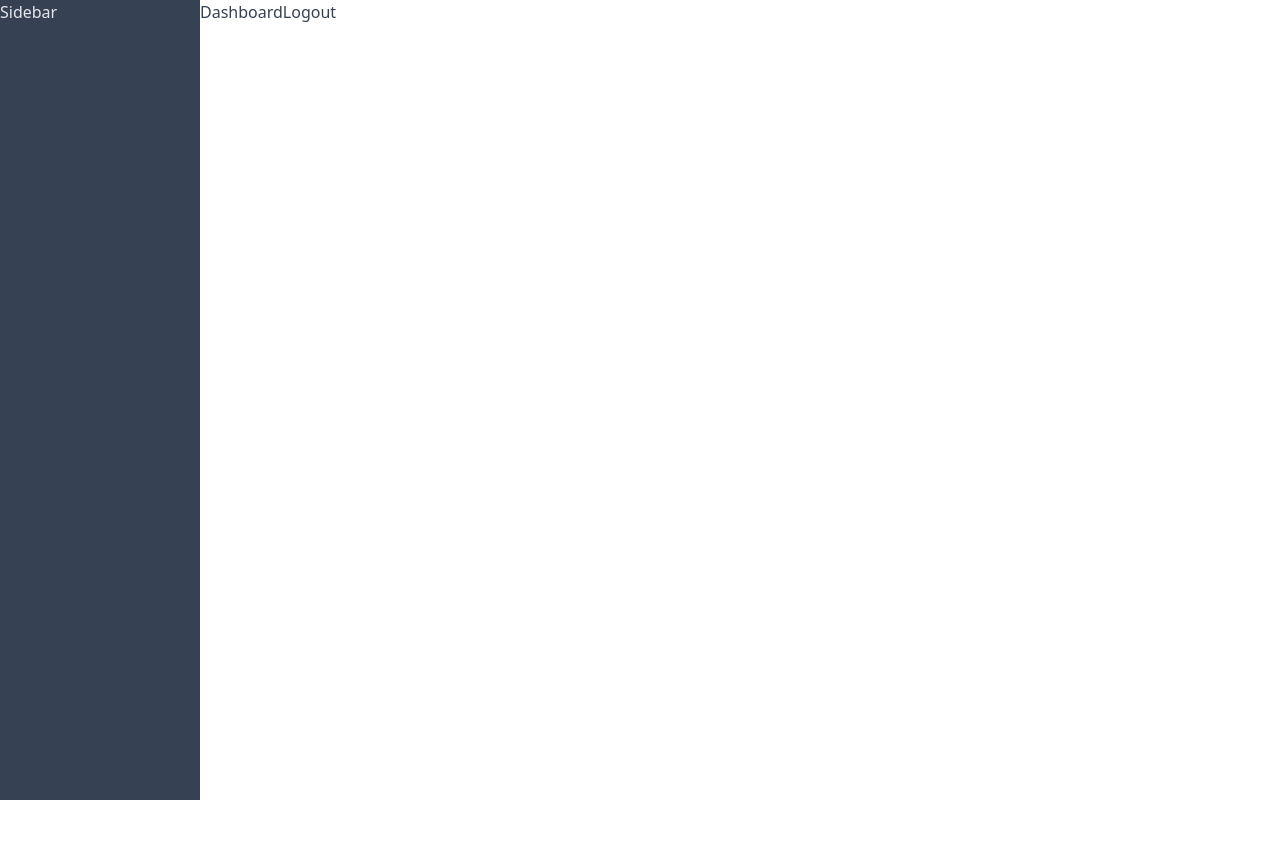
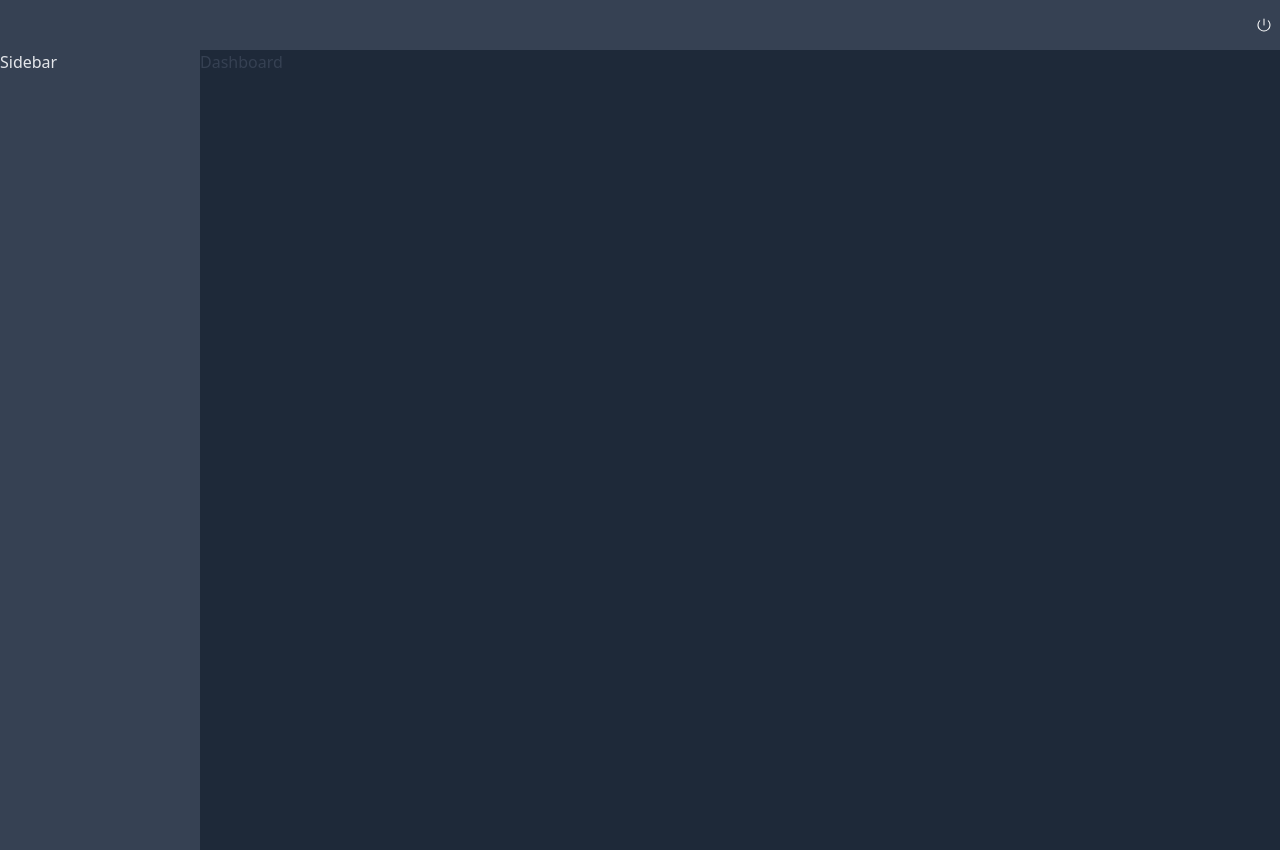
Before and after one commit to dakshinasd/pi-react, a React (Vite) app: page /dashboard in a window 1280 px wide. Before the commit the page ends 800 px from the top, so only its background shows below. Built offline with nearby package versions, Linux system fonts and the light colour scheme.

Commit message:
improvements to <Header />

```diff
--- a/package.json
+++ b/package.json
@@ -10,6 +10,7 @@
     "preview": "vite preview"
   },
   "dependencies": {
+    "@heroicons/react": "^2.2.0",
     "@tailwindcss/vite": "^4.0.6",
     "react": "^19.0.0",
     "react-dom": "^19.0.0",
--- /dev/null
+++ b/src/components/Header/index.tsx
@@ -0,0 +1,23 @@
+import { use } from "react";
+import { PowerIcon } from "@heroicons/react/24/solid";
+
+import AuthContext from "../../providers/auth";
+
+function Header() {
+  const { setIsAuthed } = use(AuthContext);
+  return (
+    <header className="h-[50px] bg-gray-700 text-gray-200 flex justify-around">
+      <div className="right flex-1 ml-2"></div>
+      <div className="left flex justify-end items-center flex-1 mr-2">
+        <button
+          className="text-white hover:text-yellow-600 cursor-pointer transition-all"
+          onClick={() => setIsAuthed(false)}
+        >
+          <PowerIcon className="size-4" />
+        </button>
+      </div>
+    </header>
+  );
+}
+
+export default Header;
--- a/src/components/index.ts
+++ b/src/components/index.ts
@@ -3,5 +3,6 @@ import ProtectedRoute from "./ProtectedRoute";
 import Button from "./Button";
 import Loader from "./Loader";
 import Sidebar from "./Sidebar";
+import Header from "./Header";
 
-export { ProtectedRoute, Button, Loader, Sidebar };
+export { ProtectedRoute, Button, Loader, Sidebar, Header };
--- a/src/features/dashboard/index.tsx
+++ b/src/features/dashboard/index.tsx
@@ -4,18 +4,13 @@ import { useNavigate } from "react-router-dom";
 import AuthContext from "../../providers/auth";
 
 function DashboardPage() {
-  const { isAuthed, setIsAuthed } = use(AuthContext);
+  const { isAuthed } = use(AuthContext);
   const navigate = useNavigate();
 
   if (!isAuthed) {
     navigate("/");
   }
-  return (
-    <div>
-      Dashboard
-      <button onClick={() => setIsAuthed(false)}>Logout</button>
-    </div>
-  );
+  return <div>Dashboard</div>;
 }
 
 export default DashboardPage;
--- a/src/layouts/admin.tsx
+++ b/src/layouts/admin.tsx
@@ -1,13 +1,16 @@
 import { Outlet } from "react-router-dom";
-import { Sidebar } from "../components";
+import { Header, Sidebar } from "../components";
 
 function AdminLayout() {
   return (
-    <div className="admin min-h-screen flex container mx-auto">
-      <Sidebar />
-      <main className="flex-1">
-        <Outlet />
-      </main>
+    <div className="admin min-h-screen flex container mx-auto flex-col">
+      <Header />
+      <div className="main-wrapper flex">
+        <Sidebar />
+        <main className="flex-1 bg-gray-800">
+          <Outlet />
+        </main>
+      </div>
     </div>
   );
 }
```
Also changed, not shown: 1 other file (tests, documents, lock files or other folders).
